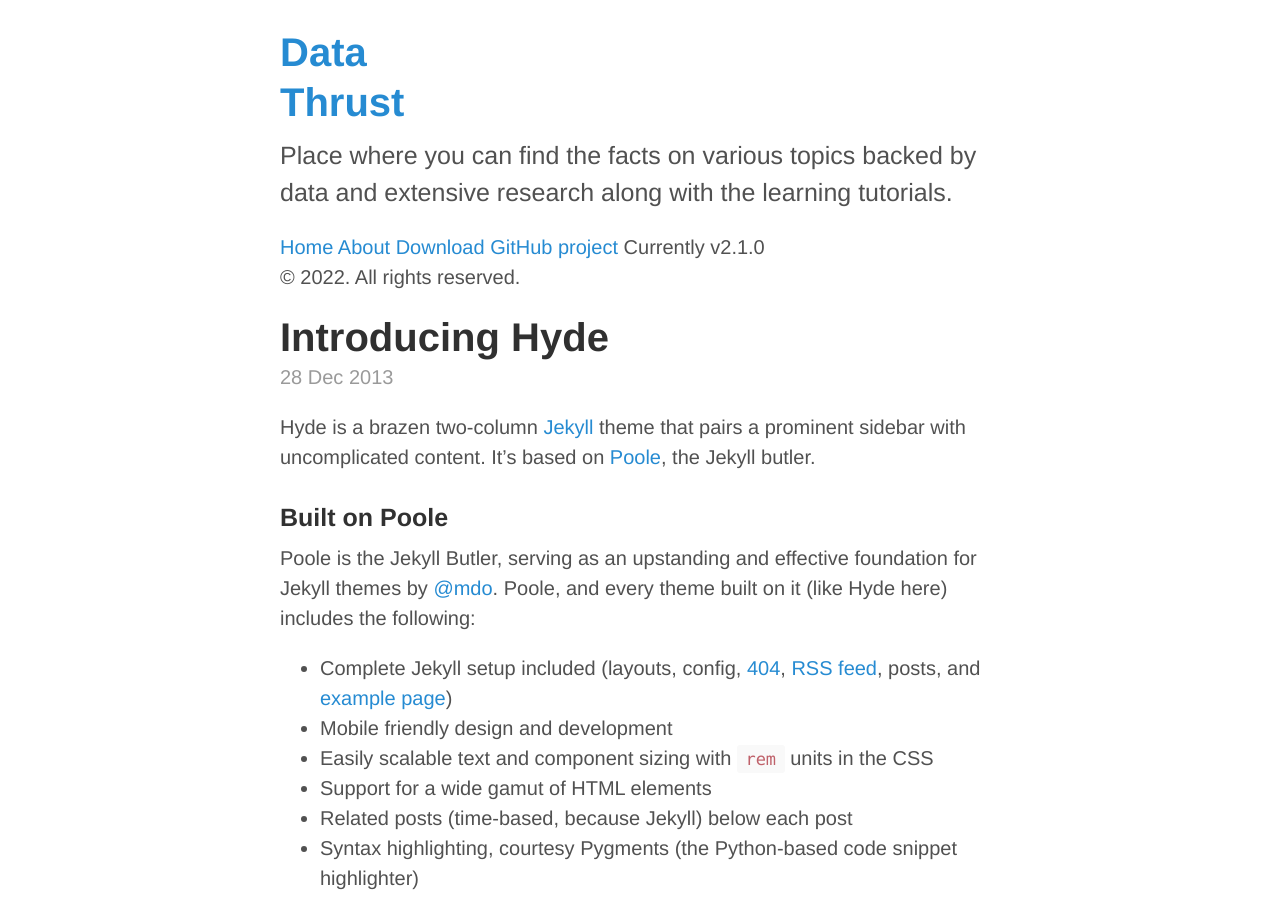
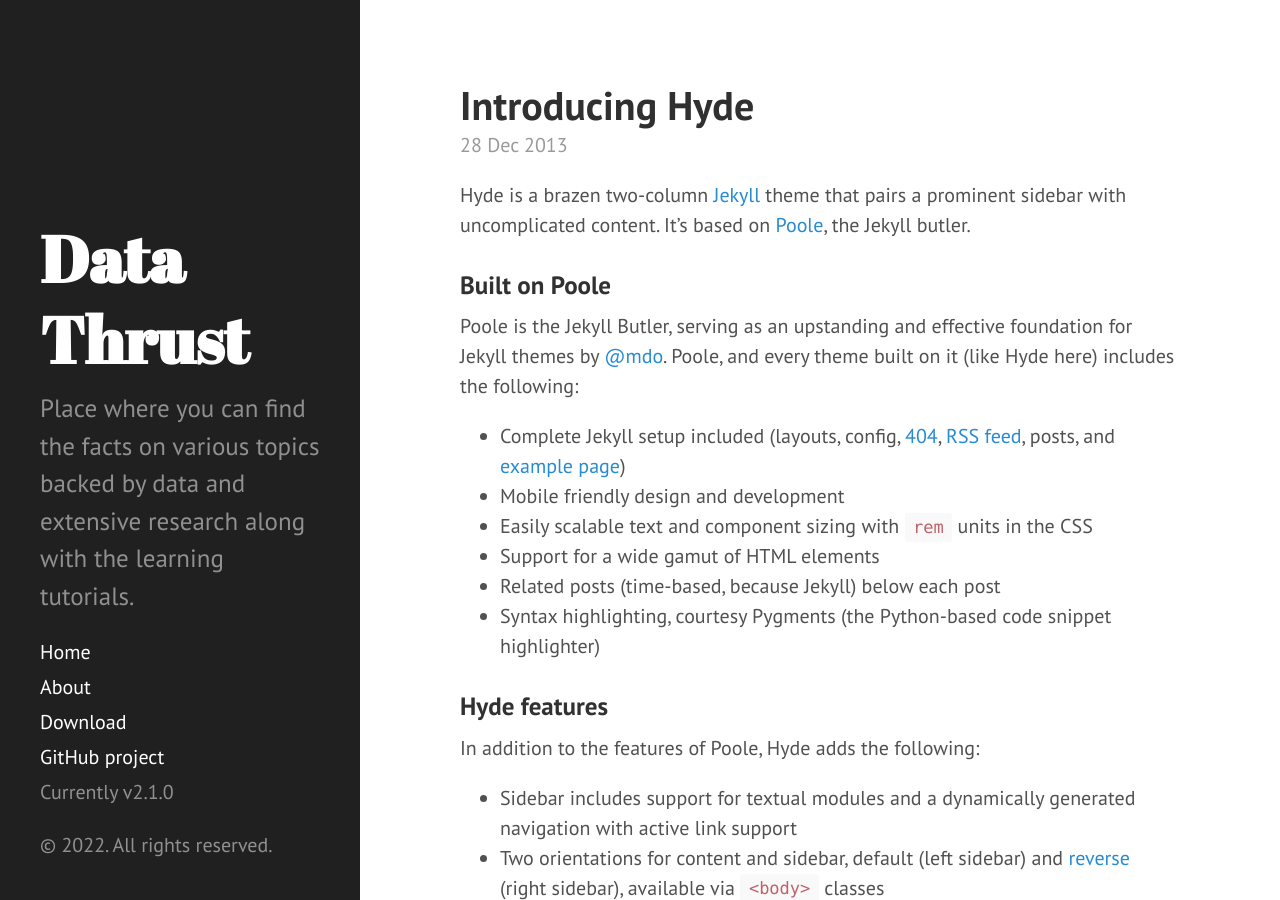
Before and after one commit to himanshu-aggarwal0909/datathrust.github.io, a Jekyll site: the page built from index.html, in a window 1280 px wide and 900 px high. Built offline with Jekyll 4.4.1, drawn with Linux system fonts in a browser that asks for light colours; the list of posts is cut into pages by our own code.

Commit message:
Update head.html

```diff
--- a/_includes/head.html
+++ b/_includes/head.html
@@ -15,9 +15,9 @@
   </title>
 
   <!-- CSS -->
-  <link rel="stylesheet" href={{ "public/css/poole.css" | relative_url }}>
-  <link rel="stylesheet" href="{{ "public/css/syntax.css" | relative_url }}>
-  <link rel="stylesheet" href="{{ "public/css/hyde.css" | relative_url }}>
+  <link rel="stylesheet" href="{{ "public/css/poole.css" | relative_url }}">
+  <link rel="stylesheet" href="{{ "public/css/syntax.css" | relative_url }}">
+  <link rel="stylesheet" href="{{ "public/css/hyde.css" | relative_url }}">
   <link rel="stylesheet" href="http://fonts.googleapis.com/css?family=PT+Sans:400,400italic,700|Abril+Fatface">
 
   <!-- Icons -->
```
